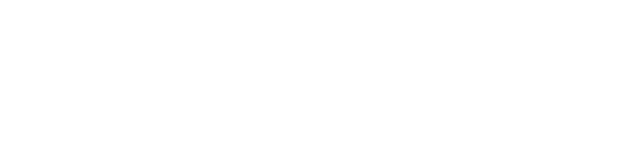
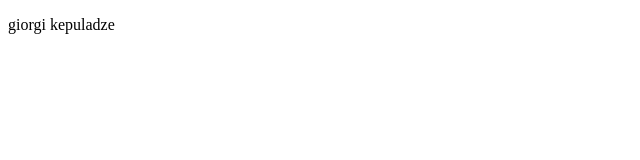
Before and after one commit to GiorgiKepu/working-space, a plain HTML site: page index1.html in a window 1280 px wide. Shown: the whole page, without its empty margins (0-640 px from the left). Drawn offline with Linux system fonts and the light colour scheme.

Commit message:
Add index1 html file

```diff
--- a/index1.html
+++ b/index1.html
@@ -7,6 +7,6 @@
     <title>Document</title>
 </head>
 <body>
-
+    <p>giorgi kepuladze</p>
 </body>
 </html>
```
